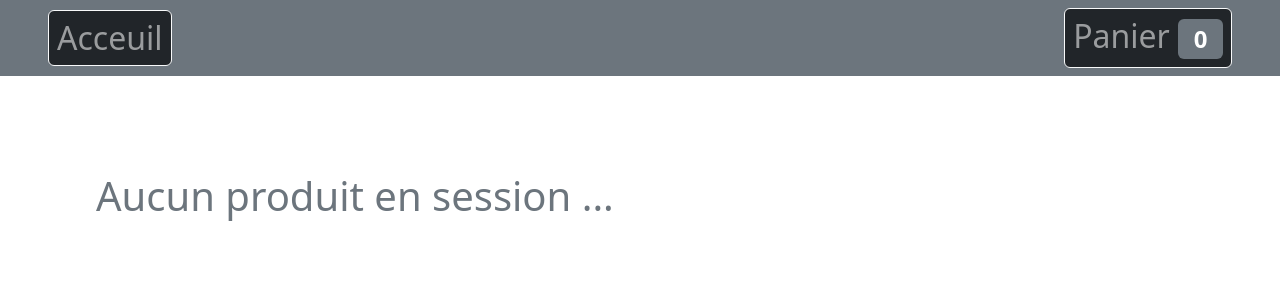
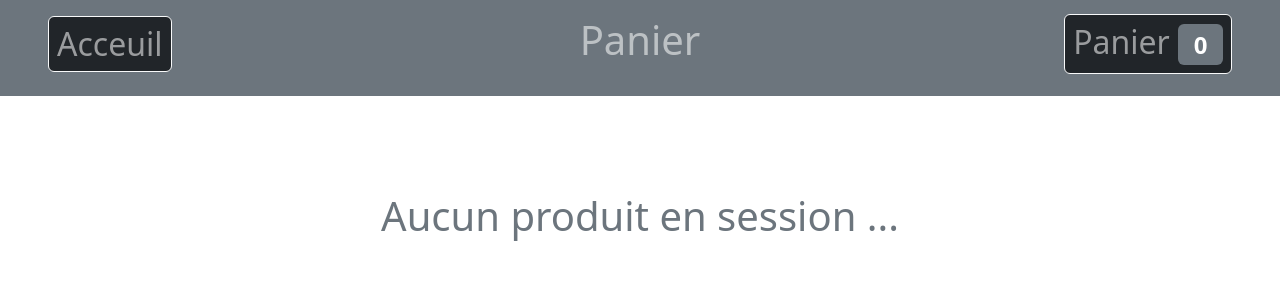
Before and after one commit to CedricStrub/ElanF, a PHP site: page /recap.php in a window 1280 px wide. Shown: the top 300 px of the page. Run offline with PHP 8.4, Linux system fonts and the light colour scheme.

Commit message:
exo appli php fin

```diff
--- a/Appli PHP/recap.php
+++ b/Appli PHP/recap.php
@@ -11,15 +11,22 @@
     <script src="https://cdn.jsdelivr.net/npm/bootstrap@5.2.3/dist/js/bootstrap.bundle.min.js" integrity="sha384-kenU1KFdBIe4zVF0s0G1M5b4hcpxyD9F7jL+jjXkk+Q2h455rYXK/7HAuoJl+0I4" crossorigin="anonymous"></script>
 </head>
 <body>
-<nav class="navbar navbar-expand-md bg-secondary navbar-dark h2">
-    <div class="navbar-collapse collapse w-100 order-1 order-md-0 dual-collapse2">
+<nav class="navbar navbar-expand-md bg-secondary navbar-dark">
+    <div class="navbar-collapse collapse w-100 order-1 order-md-0 dual-collapse2 h2">
         <ul class="navbar-nav ms-5 ps-auto bg-dark border border-light rounded">
         <li class="nav-item active">
             <a class="nav-link" href="index.php">Acceuil</a>
         </li>
         </ul>
     </div>
-    <div class="navbar-collapse collapse w-100 order-3 dual-collapse2">
+    <div class="d-flex justify-content-center navbar-collapse collapse w-100 order-1 order-md-0 dual-collapse2 h1">
+        <ul class="navbar-nav">
+        <li class="nav-item active">
+            <h1 class="nav-link">Panier</h1>
+        </li>
+        </ul>
+    </div>
+    <div class="navbar-collapse collapse w-100 order-3 dual-collapse2 h2">
         <ul class="navbar-nav me-5 ms-auto bg-dark border border-light rounded">
         <li class="nav-item">
             <a class="nav-link " href="recap.php">Panier
@@ -38,11 +45,17 @@
     </div>
 </nav>
 <?php
-
+ if(isset($_SESSION['message'])){
+    echo "<p style='color:white;text-align:center;background-color:".$_SESSION['color']."'>".$_SESSION['message']."</p>";
+    unset($_SESSION['message']);
+    unset($_SESSION['color']);
+}
 if(!isset($_SESSION['products']) || empty($_SESSION['products'])){
-    echo "<div class='d-flex m-5'><h1 class='m-5 text-secondary'>Aucun produit en session ...</h1></div>";
+    echo "<div class='d-flex justify-content-center m-5'><h1 class='m-5 text-secondary'>Aucun produit en session ...</h1></div>";
 }else{
-    echo "<div class='d-flex'><div class='d-flex bg-light border border-dark rounded-5 m-5'><table class='m-5 table table-bordered'>".
+    echo "<div class='d-flex justify-content-center '>
+    <div class='d-flex bg-light border border-dark rounded-5 m-5'>
+    <table class=' m-5 table table-bordered'>".
             "<thead class='text-secondary h3'>".
                 "<tr>".
                     "<th>#</th>".
@@ -60,9 +73,9 @@ if(!isset($_SESSION['products']) || empty($_SESSION['products'])){
                 "<td>".$index."</td>".
                 "<td>".$product['name']."</td>".
                 "<td>".number_format($product['price'],2, ",", "&nbsp;")."&nbsp;€</td>".
-                "<td><a href='traitement.php?action=plus&id=".$index."' class='text-dark h5 text-decoration-none'><kbd class='bg-secondary'>+</kbd>  </a>".
+                "<td class='d-flex justify-content-evenly'><a href='traitement.php?action=moins&id=".$index."'class='text-dark h5 text-decoration-none'><kbd class='bg-secondary'>-</kbd> </a>".
                 $product['qtt'].
-                "<a href='traitement.php?action=moins&id=".$index."'class='text-dark h5 text-decoration-none'>  <kbd class='bg-secondary'>-</kbd></a></td>".
+                "<a href='traitement.php?action=plus&id=".$index."' class='text-dark h5 text-decoration-none'> <kbd class='bg-secondary'>+</kbd></a></td>".
                 "<td>".number_format($product['total'],2, ",", "&nbsp;")."&nbsp;€</td>".
                 "<td><a href='traitement.php?action=removeProduct&id=".$index."'class='text-decoration-none'>🗑</a></td>".
             "</tr>";
```
Also changed, not shown: Appli PHP/index.php (+20 -13 lines), Appli PHP/traitement.php (+21 -2 lines).
